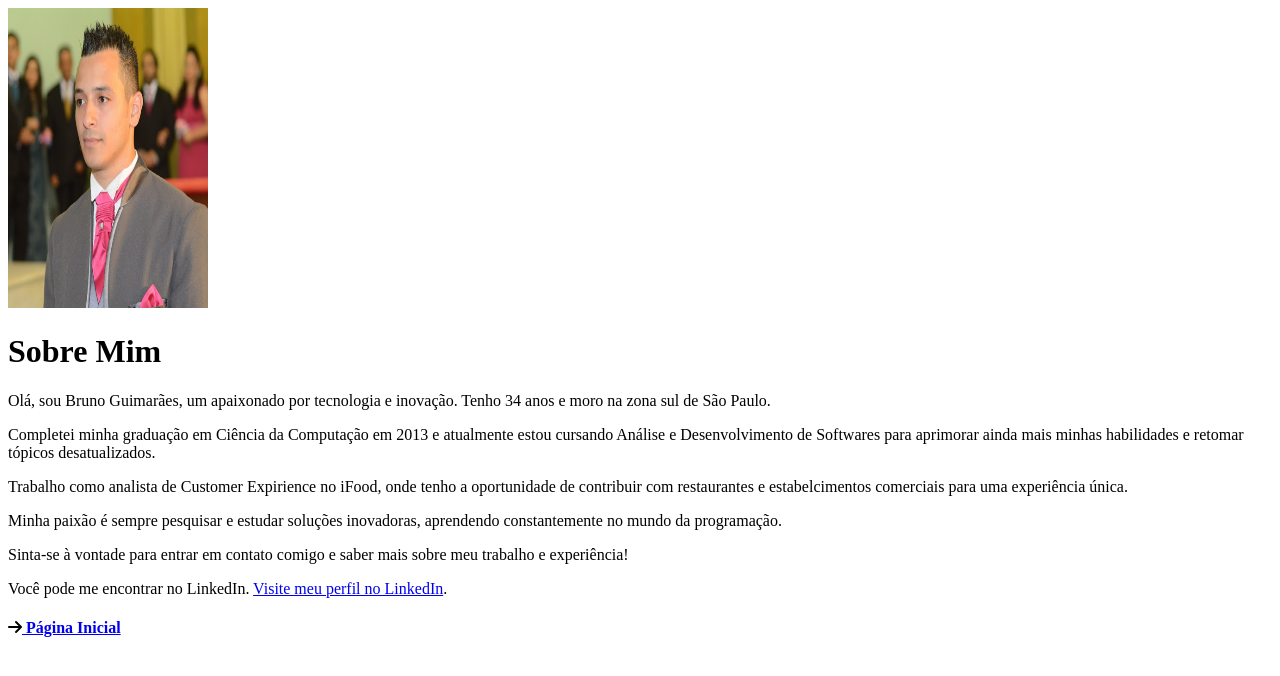
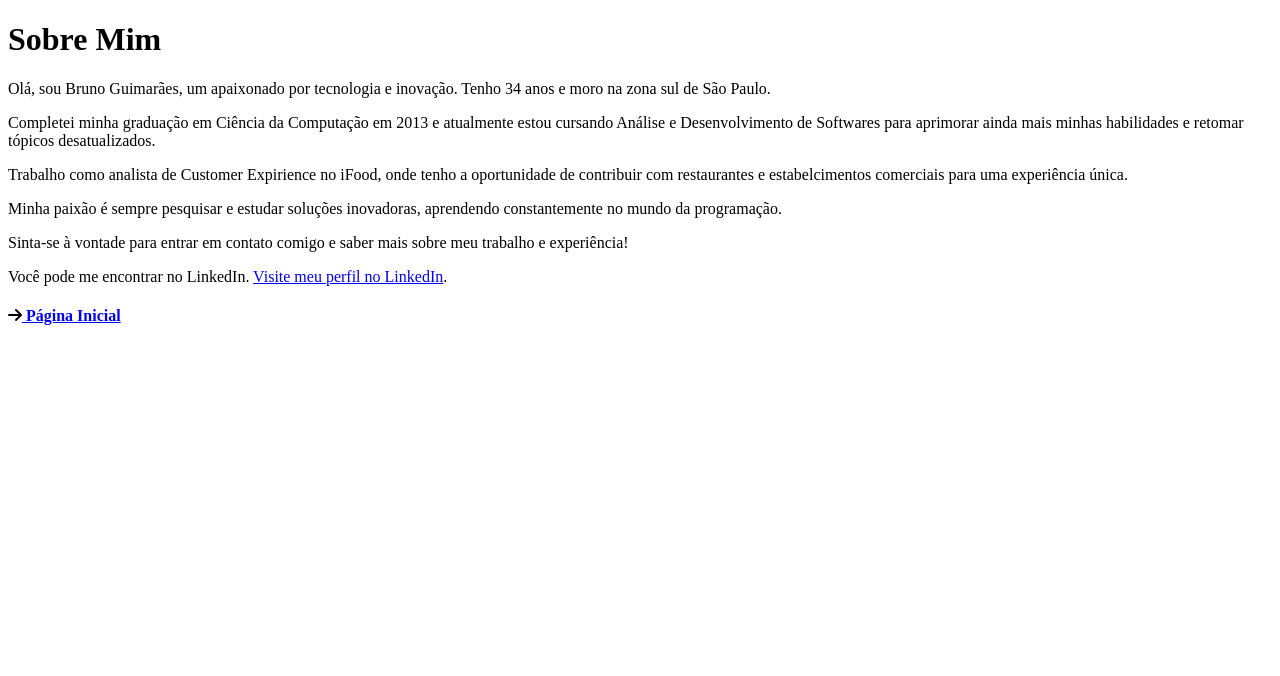
Before and after one commit to Bruno-Borges14/atividadepraticaweb, a plain HTML site: page aboutMe.html in a window 1280 px wide. Drawn offline with Linux system fonts and the light colour scheme.

Commit message:
Update aboutMe.html

```diff
--- a/aboutMe.html
+++ b/aboutMe.html
@@ -6,11 +6,6 @@
     <title>Sobre Mim</title>
 </head>
 <body>
-    <div class="container">
-        <div class="profile left-align">
-            <img src="img/eu.jpg" alt="Minha Foto" width="200" height="300">
-        </div>
-        <div class="content">
     <h1>Sobre Mim</h1>
     <p>Olá, sou Bruno Guimarães, um apaixonado por tecnologia e inovação. Tenho 34 anos e moro na zona sul de São Paulo.</p>
     <p>Completei minha graduação em Ciência da Computação em 2013 e atualmente estou cursando Análise e Desenvolvimento de Softwares para aprimorar ainda mais minhas habilidades e retomar tópicos desatualizados.</p>
```
